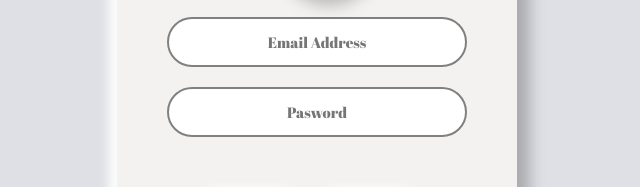
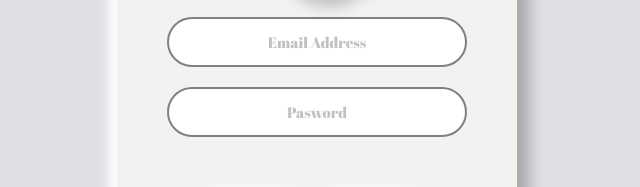
Before and after one commit to SamuelOdimegwu/LoginPage2, a plain HTML site: page index.html in a window 1280 px wide. Shown: the part 287-474 px from the top of the page, 323-963 px from the left. Drawn offline with Linux system fonts and the light colour scheme.

Commit message:
I changed the color of the placeholder

```diff
--- a/style.css
+++ b/style.css
@@ -73,6 +73,10 @@ input:active {
     color: white;
 }
 
+::placeholder {
+    color: rgb(192, 192, 192);
+}
+
 .buttons {
     margin: 60px auto;
 }
```
